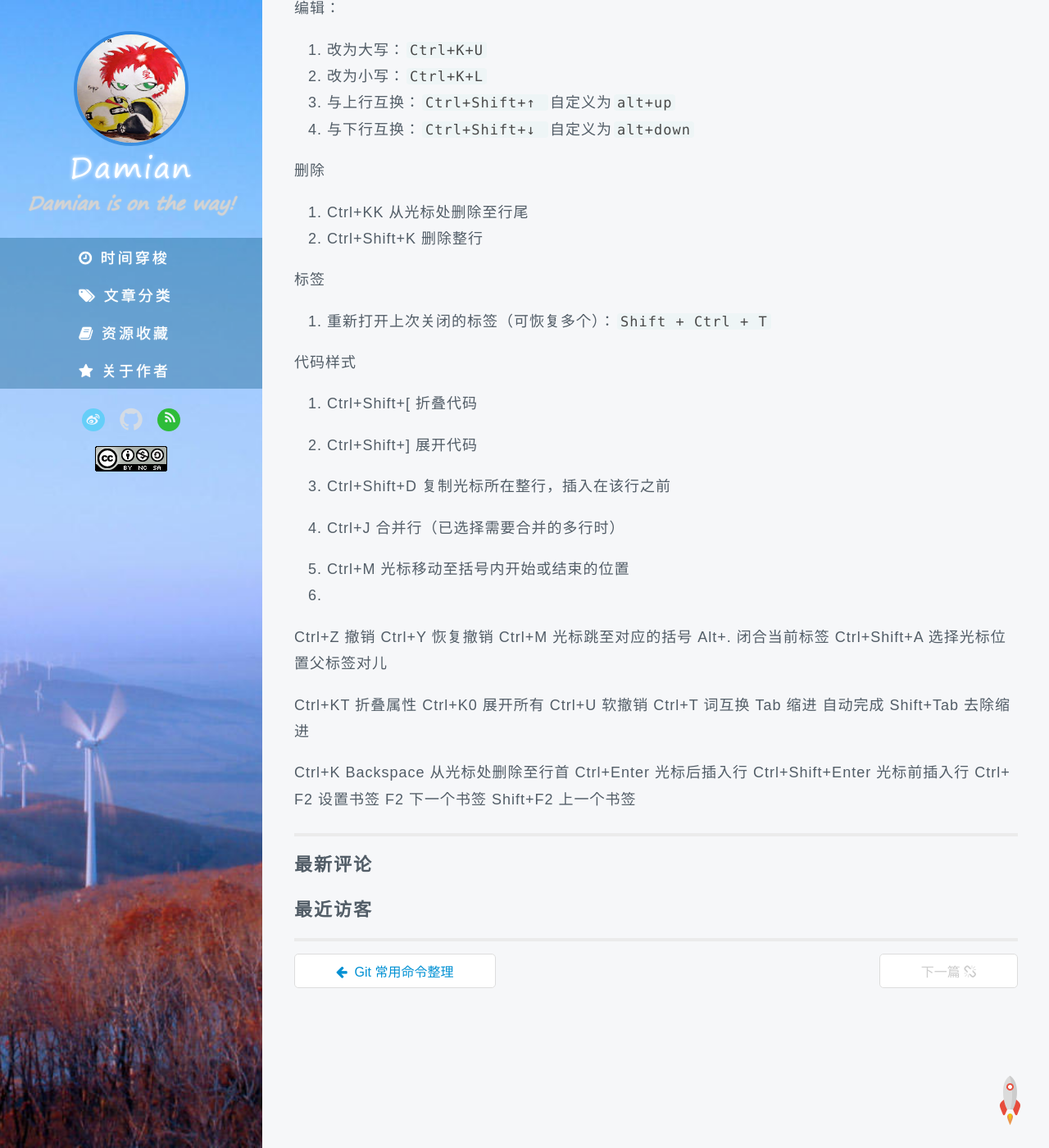
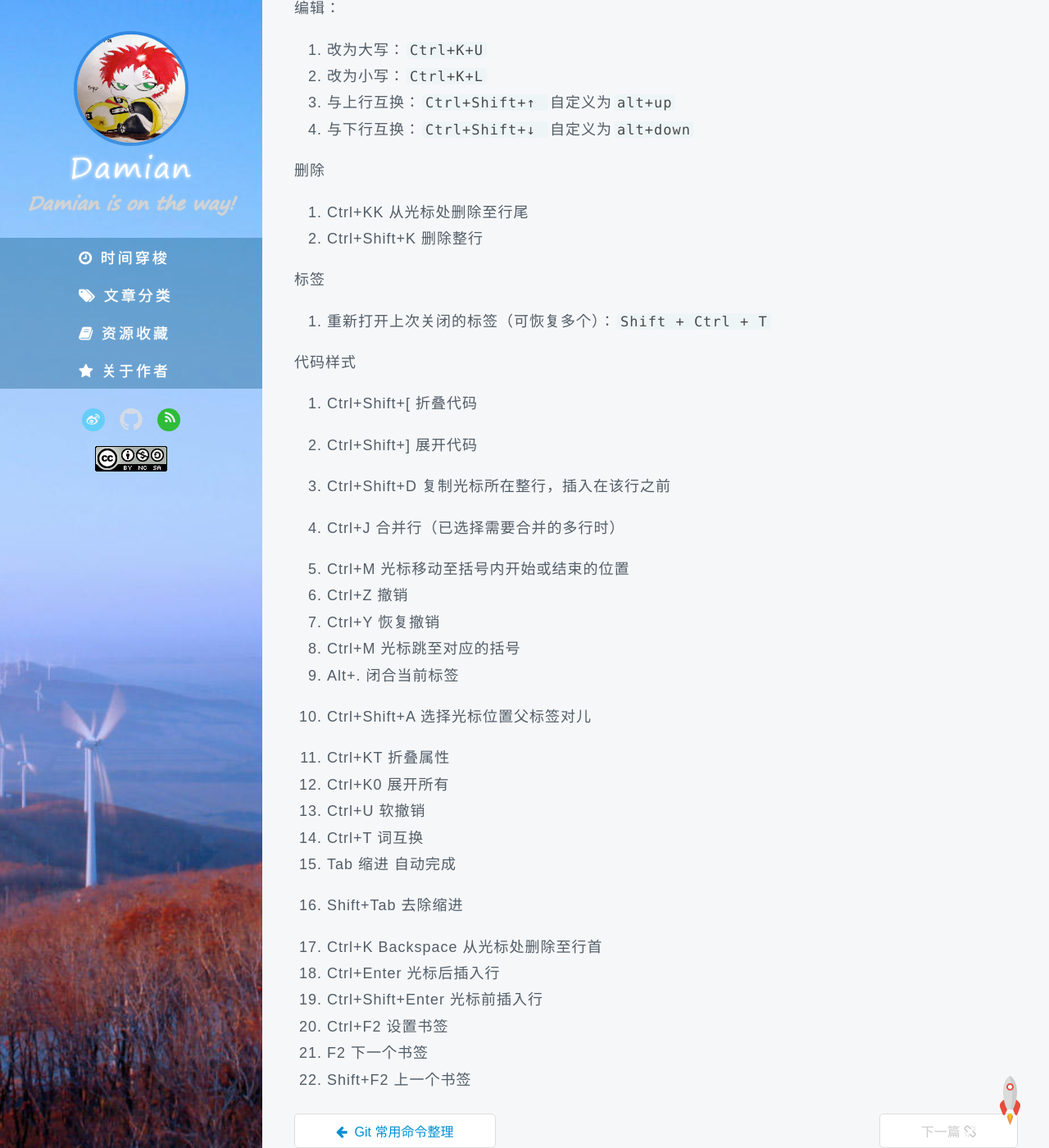
Before and after one commit to DamianZhou/Damian.github.io, a Jekyll site: the page built from _posts/2014-12-8-sublime _note.md, in a window 1280 px wide and 1400 px high, scrolled down 1608 px. Shown: the whole window at 82% size. Built offline with Jekyll 4.4.1, drawn with Linux system fonts in a browser that asks for light colours; some web fonts are replaced; comment, search, counter and statistics services are not loaded; some of the changed text lies outside the part shown.

Commit message:
修改sublime笔记

````diff
--- a/_posts/2014-12-8-sublime _note.md
+++ b/_posts/2014-12-8-sublime _note.md
@@ -26,13 +26,16 @@ The console is accessed via the ``` ctrl+` ```shortcut or the `View > Show Conso
 Once open, paste the appropriate Python code for your version of Sublime Text into the console.
 
 for sublime3:
+
 ```python
 import urllib.request,os,hashlib; h = '7183a2d3e96f11eeadd761d777e62404' + 'e330c659d4bb41d3bdf022e94cab3cd0'; pf = 'Package Control.sublime-package'; ipp = sublime.installed_packages_path(); urllib.request.install_opener( urllib.request.build_opener( urllib.request.ProxyHandler()) ); by = urllib.request.urlopen( 'http://packagecontrol.io/' + pf.replace(' ', '%20')).read(); dh = hashlib.sha256(by).hexdigest(); print('Error validating download (got %s instead of %s), please try manual install' % (dh, h)) if dh != h else open(os.path.join( ipp, pf), 'wb' ).write(by)
 ```
 for sublime2:
+
 ```python
 import urllib2,os,hashlib; h = '7183a2d3e96f11eeadd761d777e62404' + 'e330c659d4bb41d3bdf022e94cab3cd0'; pf = 'Package Control.sublime-package'; ipp = sublime.installed_packages_path(); os.makedirs( ipp ) if not os.path.exists(ipp) else None; urllib2.install_opener( urllib2.build_opener( urllib2.ProxyHandler()) ); by = urllib2.urlopen( 'http://packagecontrol.io/' + pf.replace(' ', '%20')).read(); dh = hashlib.sha256(by).hexdigest(); open( os.path.join( ipp, pf), 'wb' ).write(by) if dh == h else None; print('Error validating download (got %s instead of %s), please try manual install' % (dh, h) if dh != h else 'Please restart Sublime Text to finish installation')
 ```
+
 经过上面安装了Package Control后，我们就可以通过快捷键 `Ctrl+Shift+P` 打开Package Control来安装插件了。在打开的输入框中输入 `install` ，会根据你的输入自动提示，选择 Install Package。
 
 ---
@@ -92,40 +95,22 @@ import urllib2,os,hashlib; h = '7183a2d3e96f11eeadd761d777e62404' + 'e330c659d4b
  5. Ctrl+J 合并行（已选择需要合并的多行时）
 
  9. Ctrl+M 光标移动至括号内开始或结束的位置
- 10.
+ 1. Ctrl+Z 撤销
+ 1. Ctrl+Y 恢复撤销
+ 1. Ctrl+M 光标跳至对应的括号
+ 1. Alt+. 闭合当前标签
+ 1. Ctrl+Shift+A 选择光标位置父标签对儿
 
-Ctrl+Z 撤销
-Ctrl+Y 恢复撤销
-Ctrl+M 光标跳至对应的括号
-Alt+. 闭合当前标签
-Ctrl+Shift+A 选择光标位置父标签对儿
+ 1. Ctrl+KT 折叠属性
+ 1. Ctrl+K0 展开所有
+ 1. Ctrl+U 软撤销
+ 1. Ctrl+T 词互换
+ 1. Tab 缩进 自动完成
+ 1. Shift+Tab 去除缩进
 
-Ctrl+KT 折叠属性
-Ctrl+K0 展开所有
-Ctrl+U 软撤销
-Ctrl+T 词互换
-Tab 缩进 自动完成
-Shift+Tab 去除缩进
-
-Ctrl+K Backspace 从光标处删除至行首
-Ctrl+Enter 光标后插入行
-Ctrl+Shift+Enter 光标前插入行
-Ctrl+F2 设置书签
-F2 下一个书签
-Shift+F2 上一个书签
-
-
-
----
-
-<section>
-<h3><b>最新评论</b></h3>
-<ul class="ds-recent-comments" data-num-items="10" data-show-avatars="0" data-show-time="0" data-show-title="0" data-show-admin="0" data-excerpt-length="18"></ul>
-</section>
-
-<section style="width:250px;">
-<h3><b>最近访客</b></h3>
-<ul class="ds-recent-visitors" data-num-items="4" data-avatar-size="45" style="margin-top:10px;"></ul>
-</section>
-
----
+ 1. Ctrl+K Backspace 从光标处删除至行首
+ 1. Ctrl+Enter 光标后插入行
+ 1. Ctrl+Shift+Enter 光标前插入行
+ 1. Ctrl+F2 设置书签
+ 1. F2 下一个书签
+ 1. Shift+F2 上一个书签
````
Also changed, not shown: other parts of _posts/2014-12-8-sublime _note.md (+1 -1 lines).
